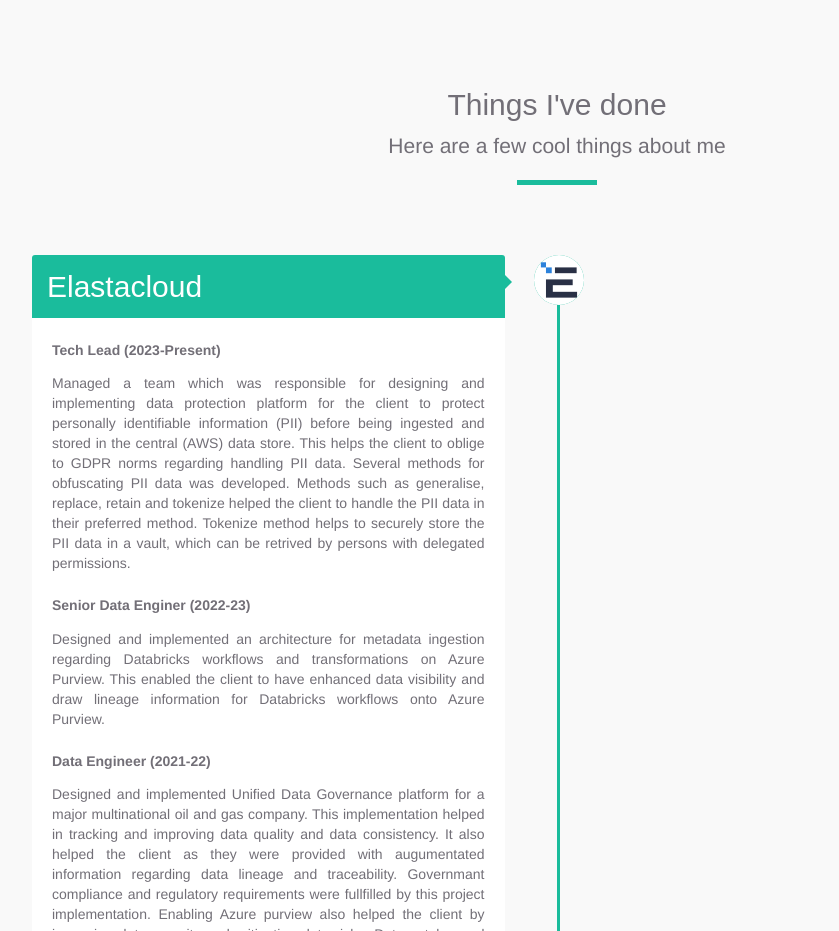
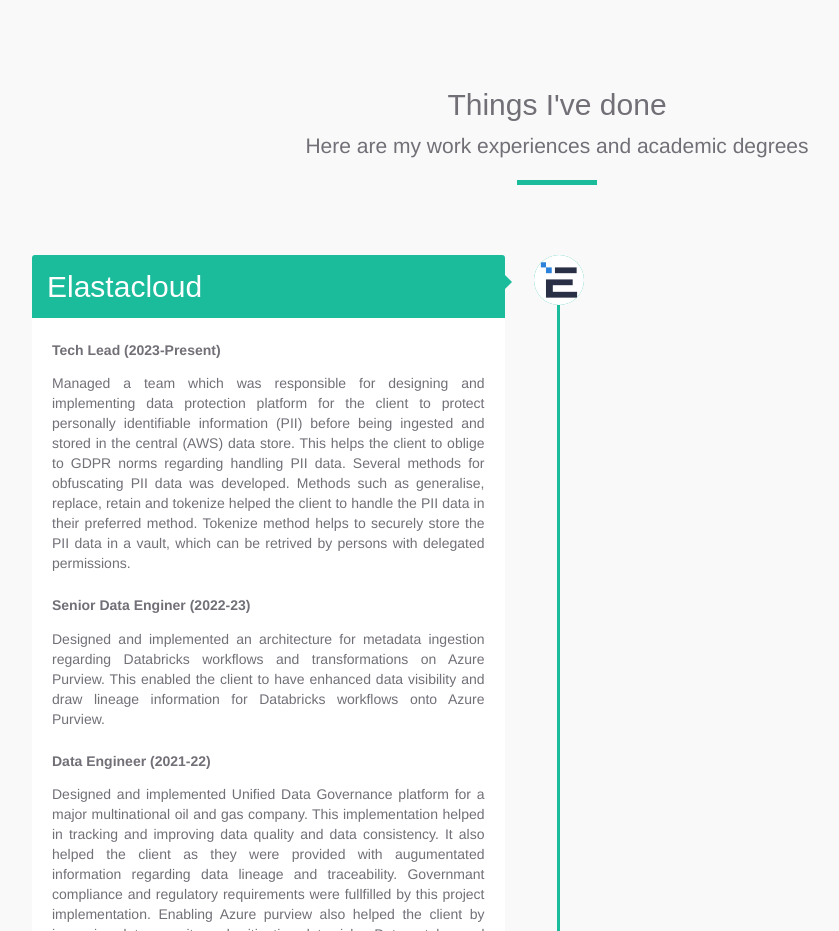
Before and after one commit to DhananjayPunekar/resume, a plain HTML site: page index.html in a window 1280 px wide. Shown: the part 2260-3191 px from the top of the page, without its empty margins (83-922 px from the left). Drawn offline with nearby package versions, Linux system fonts and the light colour scheme.

Commit message:
Update index.html

```diff
--- a/index.html
+++ b/index.html
@@ -173,7 +173,7 @@
                     <h2>Things I've done</h2>
 
 
-                    <p class="lead">Here are a few cool things about me</p>
+                    <p class="lead">Here are my work experiences and academic degrees</p>
 
                     <hr class="white">
                 </div>
```
